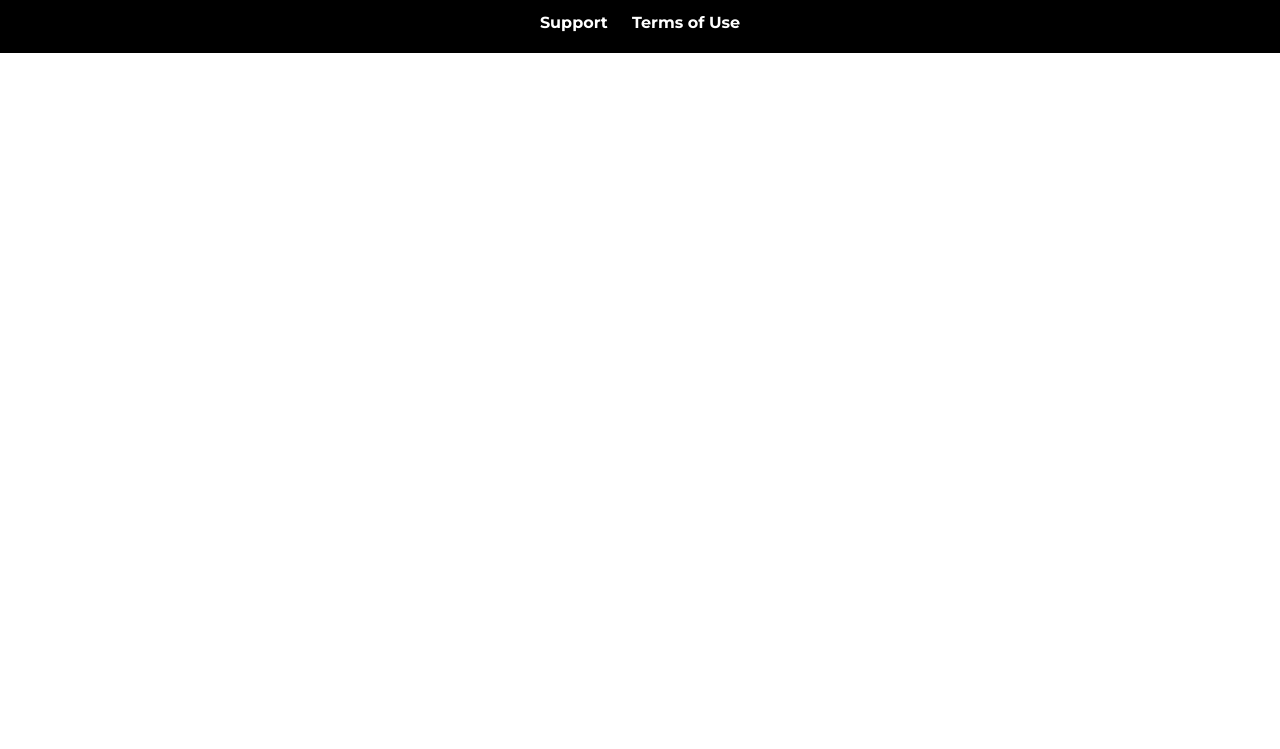
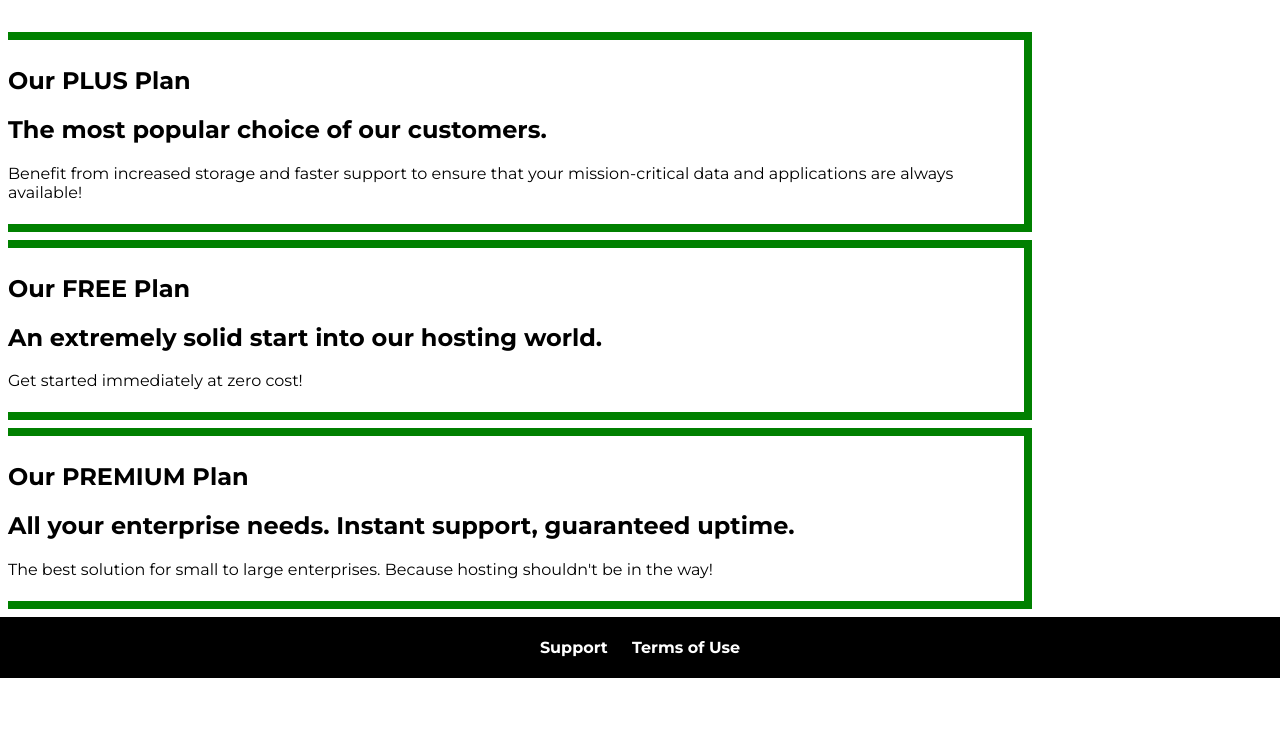
Before and after one commit to EsioFreitas/uHost, a plain HTML site: page packages/index.html in a window 1280 px wide. Shown: the part 51-800 px from the top of the page. Drawn offline with Linux system fonts and the light colour scheme.

Commit message:
Style pakages links

```diff
--- a/packages/index.html
+++ b/packages/index.html
@@ -34,7 +34,28 @@
         </nav>
     </header>
     <main>
-
+        <section class="section">
+            <a href="#">
+                <h1>Our PLUS Plan</h1>
+                <h2>The most popular choice of our customers.</h2>
+                <p>Benefit from increased storage and faster support to ensure that your mission-critical data and applications
+                    are always available!</p>
+            </a>
+        </section>
+        <section class="section">
+            <a href="#">
+                <h1>Our FREE Plan</h1>
+                <h2>An extremely solid start into our hosting world.</h2>
+                <p>Get started immediately at zero cost!</p>
+            </a>
+        </section>
+        <section class="section">
+            <a href="#">
+                <h1>Our PREMIUM Plan</h1>
+                <h2>All your enterprise needs. Instant support, guaranteed uptime. </h2>
+                <p>The best solution for small to large enterprises. Because hosting shouldn't be in the way!</p>
+            </a>
+        </section>
     </main>
     <footer class="main__footer">
         <nav>
--- a/packages/packages.css
+++ b/packages/packages.css
@@ -0,0 +1,17 @@
+main {
+    padding-top: 32px;
+}
+
+.section{
+    border: 8px solid green;
+    width: 80%;
+    border-left: none;
+    margin: 8px;
+}
+
+.section a {
+    padding: 6px 0;
+    color: inherit;
+    text-decoration: none;
+    display: block;
+}
```
